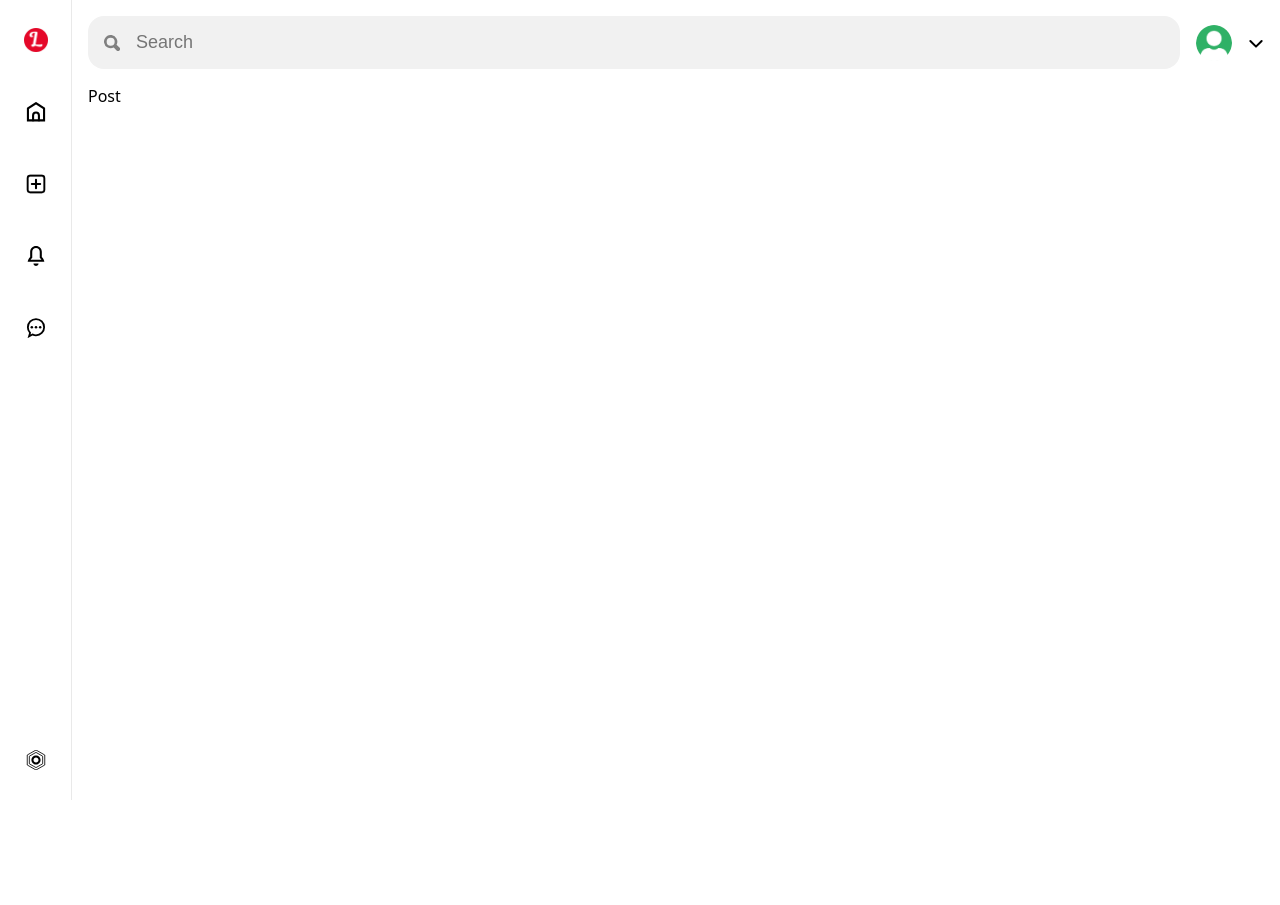
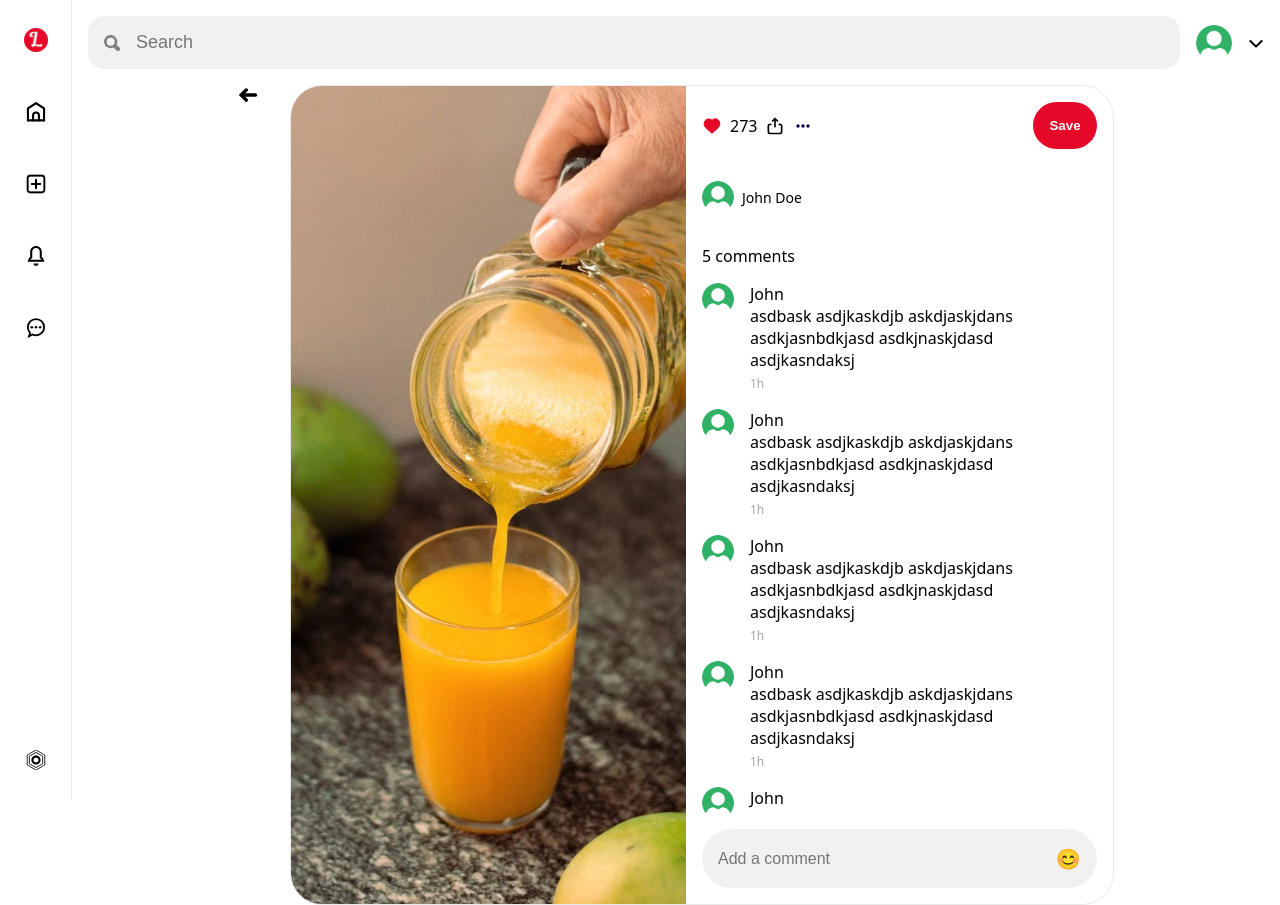
Before and after one commit to bsnikhil-dev/pinterest-full-stack, a React (Vite) app in the folder frontend/: page /pin/1 in a window 1280 px wide. Before the commit the page ends 800 px from the top, so only its background shows below. Built offline with nearby package versions, Linux system fonts and the light colour scheme.

Commit message:
Single Post Page

```diff
--- a/frontend/package.json
+++ b/frontend/package.json
@@ -10,6 +10,7 @@
     "preview": "vite preview"
   },
   "dependencies": {
+    "emoji-picker-react": "^4.13.2",
     "react": "^19.1.0",
     "react-dom": "^19.1.0",
     "react-router": "^7.7.0"
--- /dev/null
+++ b/frontend/src/components/comments/Comments.tsx
@@ -0,0 +1,102 @@
+import type React from "react";
+import "./comments.css";
+import EmojiPicker from "emoji-picker-react";
+import { useState } from "react";
+
+const Comments = (): React.ReactElement => {
+
+    const [emojiPicker, setEmojiPicker] = useState<boolean>(false);
+
+    const handleEmojiPicker = (): void => {
+        setEmojiPicker((prev) => !prev);
+    }
+    return (
+        <div className="comments">
+            <div className="commentList">
+                <span className="commentsCount">5 comments</span>
+
+                <div className="comment">
+                    <img src="/general/noAvatar.png" alt="" />
+                    <div className="content">
+                        <span className="username">John</span>
+                        <p className="commentContent">
+                            asdbask asdjkaskdjb askdjaskjdans asdkjasnbdkjasd asdkjnaskjdasd asdjkasndaksj
+                        </p>
+                        <span className="commentTime">1h</span>
+                    </div>
+                </div>
+
+                <div className="comment">
+                    <img src="/general/noAvatar.png" alt="" />
+                    <div className="content">
+                        <span className="username">John</span>
+                        <p className="commentContent">
+                            asdbask asdjkaskdjb askdjaskjdans asdkjasnbdkjasd asdkjnaskjdasd asdjkasndaksj
+                        </p>
+                        <span className="commentTime">1h</span>
+                    </div>
+                </div>
+
+                <div className="comment">
+                    <img src="/general/noAvatar.png" alt="" />
+                    <div className="content">
+                        <span className="username">John</span>
+                        <p className="commentContent">
+                            asdbask asdjkaskdjb askdjaskjdans asdkjasnbdkjasd asdkjnaskjdasd asdjkasndaksj
+                        </p>
+                        <span className="commentTime">1h</span>
+                    </div>
+                </div>
+
+                <div className="comment">
+                    <img src="/general/noAvatar.png" alt="" />
+                    <div className="content">
+                        <span className="username">John</span>
+                        <p className="commentContent">
+                            asdbask asdjkaskdjb askdjaskjdans asdkjasnbdkjasd asdkjnaskjdasd asdjkasndaksj
+                        </p>
+                        <span className="commentTime">1h</span>
+                    </div>
+                </div>
+
+                <div className="comment">
+                    <img src="/general/noAvatar.png" alt="" />
+                    <div className="content">
+                        <span className="username">John</span>
+                        <p className="commentContent">
+                            asdbask asdjkaskdjb askdjaskjdans asdkjasnbdkjasd asdkjnaskjdasd asdjkasndaksj
+                        </p>
+                        <span className="commentTime">1h</span>
+                    </div>
+                </div>
+
+                <div className="comment">
+                    <img src="/general/noAvatar.png" alt="" />
+                    <div className="content">
+                        <span className="username">John</span>
+                        <p className="commentContent">
+                            asdbask asdjkaskdjb askdjaskjdans asdkjasnbdkjasd asdkjnaskjdasd asdjkasndaksj
+                        </p>
+                        <span className="commentTime">1h</span>
+                    </div>
+                </div>
+
+            </div>
+
+            <form className="commentForm">
+                <input type="text" placeholder="Add a comment" />
+                <div className="emoji">
+                    <div onClick={handleEmojiPicker}>😊</div>
+                    {
+                        emojiPicker && <div className="emojiPicker">
+                            <EmojiPicker />
+                        </div>
+                    }
+
+                </div>
+            </form>
+        </div>
+    )
+}
+
+export default Comments;
--- /dev/null
+++ b/frontend/src/components/comments/comments.css
@@ -0,0 +1,79 @@
+.comments{
+
+    flex: 1;
+    display: flex;
+    flex-direction: column;
+    gap: 16px;
+    min-height: 0;
+}
+
+.commentList{
+    flex: 1;
+    display: flex;
+    flex-direction: column;
+    gap: 16px;
+    overflow-y: auto;
+}
+
+
+.comment {
+  display: flex;
+  gap: 16px;
+}
+
+.comment img {
+  width: 32px;
+  height: 32px;
+  border-radius: 50%;
+  object-fit: cover;
+}
+
+.commentContent {
+  display: flex;
+  flex-direction: column;
+  gap: 4px;
+}
+
+.commentUsername{
+  font-weight: 500;
+  font-size: 14px;
+}
+
+.commentText{
+  font-size: 14px;
+}
+
+.commentTime{
+  font-size: 12px;
+  color: #a6a6a6;
+}
+
+
+.commentForm {
+  background-color: #f1f1f1;
+   padding: 16px;
+   border-radius: 32px;
+  display: flex;
+  align-items: center;
+  gap: 16px;
+}
+
+.commentForm input {
+  flex: 1;
+  border: none;
+  outline: none;
+  background-color: transparent;
+  font-size: 16px;
+}
+
+.emoji {
+  cursor: pointer;
+  font-size: 20px;
+  position: relative;
+}
+
+.emojiPicker{
+  position: absolute;
+  right: 0;
+  bottom: 50px;
+}
--- /dev/null
+++ b/frontend/src/components/postInteractions/PostInteractions.tsx
@@ -0,0 +1,33 @@
+import type React from "react";
+import "./postInteractions.css";
+
+const PostInteractions = (): React.ReactElement => {
+    return (
+        <div className="postInteractions">
+            <div className="interactionIcons">
+                {/* <img src="/general/react.svg" alt="" /> */}
+                <svg
+                    width="20"
+                    height="20"
+                    viewBox="0 0 24 24"
+                    fill="none"
+                    xmlns="http://www.w3.org/2000/svg"
+
+                >
+                    <path
+                        d="M12 6.00019C10.2006 3.90317 7.19377 3.2551 4.93923 5.17534C2.68468 7.09558 2.36727 10.3061 4.13778 12.5772C5.60984 14.4654 10.0648 18.4479 11.5249 19.7369C11.6882 19.8811 11.7699 19.9532 11.8652 19.9815C11.9483 20.0062 12.0393 20.0062 12.1225 19.9815C12.2178 19.9532 12.2994 19.8811 12.4628 19.7369C13.9229 18.4479 18.3778 14.4654 19.8499 12.5772C21.6204 10.3061 21.3417 7.07538 19.0484 5.17534C16.7551 3.2753 13.7994 3.90317 12 6.00019Z"
+                        stroke={"#e50829"}
+                        strokeWidth="2"
+                        fill={"#e50829"}
+                    />
+                </svg>
+                273
+                <img src="/general/share.svg" alt="" />
+                <img src="/general/more.svg" alt="" />
+            </div>
+            <button>Save</button>
+        </div>
+    )
+}
+
+export default PostInteractions;
--- /dev/null
+++ b/frontend/src/components/postInteractions/postInteractions.css
@@ -0,0 +1,21 @@
+.postInteractions{
+    display: flex;
+    align-items: center;
+    justify-content: space-between;
+}
+
+.interactionIcons{
+    display: flex;
+     align-items: center;
+    gap: 8px;
+}
+
+.postInteractions button{
+  background-color: #e50829;
+  color: white;
+  padding: 16px;
+  border: none;
+  border-radius: 24px;
+  font-weight: bold;
+  cursor: pointer;
+}
--- a/frontend/src/pages/postPage/PostPage.tsx
+++ b/frontend/src/pages/postPage/PostPage.tsx
@@ -1,12 +1,35 @@
 import type React from "react";
 import "./postPage.css";
+import PostInteractions from "../../components/postInteractions/PostInteractions";
+import { Link } from "react-router";
+import Comments from "../../components/comments/Comments";
 
-const PostPage=():React.ReactElement=>{
-return(
-    <>
-    Post
-    </>
-)
+const PostPage = (): React.ReactElement => {
+    return (
+        <div className="postpage">
+            <svg
+                height="20"
+                viewBox="0 0 24 24"
+                width="20"
+                style={{ cursor: "pointer" }}
+            >
+                <path d="M8.41 4.59a2 2 0 1 1 2.83 2.82L8.66 10H21a2 2 0 0 1 0 4H8.66l2.58 2.59a2 2 0 1 1-2.82 2.82L1 12z"></path>
+            </svg>
+            <div className="postContainer">
+                <div className="postImage">
+                    <img src="/pins/pin1.jpeg" width={736} />
+                </div>
+                <div className="postDetails">
+                    <PostInteractions />
+                    <Link to="/user/john" className="postUser">
+                        <img src="/general/noAvatar.png" />
+                        <span>John Doe</span>
+                    </Link>
+                    <Comments />
+                </div>
+            </div>
+        </div>
+    )
 }
 
 export default PostPage;
--- a/frontend/src/pages/postPage/postPage.css
+++ b/frontend/src/pages/postPage/postPage.css
@@ -0,0 +1,65 @@
+.postpage {
+    display: flex;
+    justify-content: center;
+    gap: 32px;
+}
+
+.postContainer {
+    width: 70%;
+    max-height: 820px;
+    display: flex;
+    border: 1px solid #e9e9e9;
+    border-radius: 32px;
+    overflow: hidden;
+}
+
+.postImage {
+    flex: 1;
+    background-color: #c8bcaf;
+}
+
+.postImage img {
+    width: 100%;
+    height: 100%;
+    object-fit: cover;
+}
+
+.postDetails {
+    flex: 1;
+    height: 100%;
+    display: flex;
+    flex-direction: column;
+    gap: 32px;
+    padding: 16px;
+    overflow: hidden;
+}
+
+.postUser {
+    display: flex;
+    align-items: center;
+    gap: 8px;
+}
+
+.postUser img {
+    width: 32px;
+    height: 32px;
+    border-radius: 50%;
+}
+
+.postUser span {
+    font-size: 14px;
+}
+
+@media(max-width:751px) {
+    .postContainer {
+        flex-direction: column;
+        max-height: unset;
+    }
+}
+
+@media(max-width:1127px) {
+    .postContainer {
+        width: 100%;
+         margin-right: 16px;
+    }
+}
```
Also changed, not shown: 1 other file (tests, documents, lock files or other folders).
